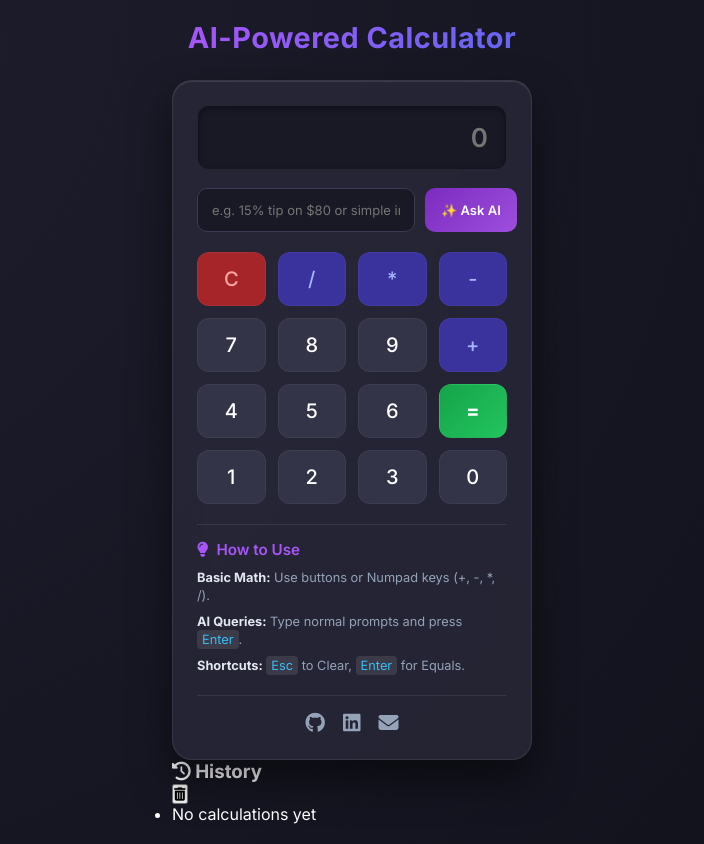
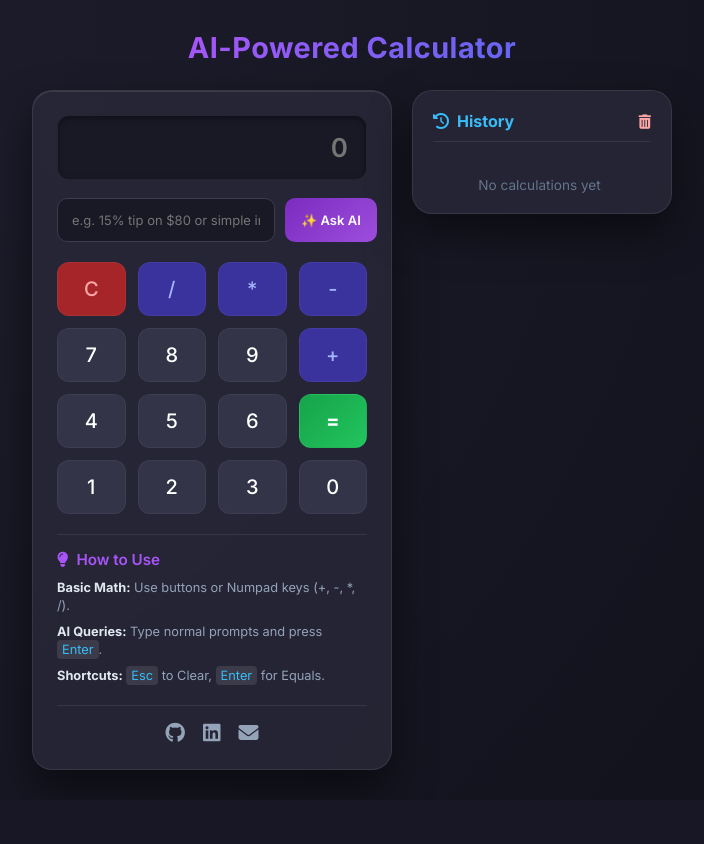
Before and after one commit to TheHimanshuMishraXD/Ai-based-calculator, a Flask app: page / in a window 1280 px wide. Shown: the whole page, without its empty margins (288-992 px from the left). After the commit the page ends 791 px from the top, so only its background shows below. Run offline with Flask 3, Linux system fonts and the light colour scheme.

Commit message:
Auto-update calculator: 2026-10-19 14:28:17

```diff
--- a/static/calc.css
+++ b/static/calc.css
@@ -24,6 +24,14 @@ h1 {
     -webkit-background-clip: text;
     -webkit-text-fill-color: transparent;
     letter-spacing: 0.5px;
+}
+
+.calculator-container {
+    display: flex;
+    gap: 20px;
+    align-items: flex-start;
+    flex-wrap: wrap;
+    justify-content: center;
 }
 
 .calculator {
@@ -155,29 +163,6 @@ h1 {
     box-shadow: 0 6px 16px rgba(34, 197, 94, 0.35);
 }
 
-.social-links {
-    display: flex;
-    justify-content: center;
-    align-items: center;
-    gap: 18px;
-    margin-top: 20px;
-    padding-top: 15px;
-    border-top: 1px solid rgba(255, 255, 255, 0.08);
-}
-
-.social-links a {
-    color: #94a3b8;
-    font-size: 1.25rem;
-    transition: all 0.25s ease;
-    text-decoration: none;
-}
-
-.social-links a:hover {
-    color: #38bdf8;
-    transform: translateY(-3px);
-}
-
-/* How to Use Section */
 .how-to-use {
     margin-top: 20px;
     padding-top: 15px;
@@ -217,3 +202,122 @@ h1 {
     border-radius: 4px;
     color: #38bdf8;
 }
+
+.social-links {
+    display: flex;
+    justify-content: center;
+    align-items: center;
+    gap: 18px;
+    margin-top: 20px;
+    padding-top: 15px;
+    border-top: 1px solid rgba(255, 255, 255, 0.08);
+}
+
+.social-links a {
+    color: #94a3b8;
+    font-size: 1.25rem;
+    transition: all 0.25s ease;
+    text-decoration: none;
+}
+
+.social-links a:hover {
+    color: #38bdf8;
+    transform: translateY(-3px);
+}
+
+/* History Panel Styling */
+.history-panel {
+    background: rgba(43, 43, 61, 0.7);
+    backdrop-filter: blur(16px);
+    -webkit-backdrop-filter: blur(16px);
+    border: 1px solid rgba(255, 255, 255, 0.08);
+    padding: 20px;
+    border-radius: 20px;
+    box-shadow: 0 20px 40px rgba(0, 0, 0, 0.5);
+    width: 260px;
+    max-height: 540px;
+    display: flex;
+    flex-direction: column;
+}
+
+.history-header {
+    display: flex;
+    justify-content: space-between;
+    align-items: center;
+    margin-bottom: 15px;
+    padding-bottom: 10px;
+    border-bottom: 1px solid rgba(255, 255, 255, 0.08);
+}
+
+.history-header h3 {
+    font-size: 1rem;
+    color: #38bdf8;
+    display: flex;
+    align-items: center;
+    gap: 8px;
+}
+
+#clear-history-btn {
+    background: transparent;
+    border: none;
+    color: #fca5a5;
+    cursor: pointer;
+    font-size: 0.9rem;
+    transition: color 0.2s ease;
+}
+
+#clear-history-btn:hover {
+    color: #ef4444;
+}
+
+#history-list {
+    list-style: none;
+    overflow-y: auto;
+    max-height: 440px;
+    padding-right: 5px;
+}
+
+#history-list::-webkit-scrollbar {
+    width: 4px;
+}
+
+#history-list::-webkit-scrollbar-thumb {
+    background: rgba(255, 255, 255, 0.2);
+    border-radius: 4px;
+}
+
+.history-item {
+    background: rgba(24, 24, 37, 0.6);
+    border: 1px solid rgba(255, 255, 255, 0.05);
+    padding: 10px 12px;
+    border-radius: 10px;
+    margin-bottom: 10px;
+    cursor: pointer;
+    transition: all 0.2s ease;
+}
+
+.history-item:hover {
+    background: rgba(24, 24, 37, 0.9);
+    border-color: rgba(139, 92, 246, 0.3);
+    transform: translateX(2px);
+}
+
+.history-expression {
+    font-size: 0.75rem;
+    color: #94a3b8;
+    margin-bottom: 3px;
+    word-break: break-all;
+}
+
+.history-result {
+    font-size: 0.95rem;
+    font-weight: 600;
+    color: #38bdf8;
+}
+
+.empty-history {
+    font-size: 0.85rem;
+    color: #64748b;
+    text-align: center;
+    margin-top: 20px;
+}
--- a/static/calc.js
+++ b/static/calc.js
@@ -2,8 +2,61 @@ document.addEventListener("DOMContentLoaded", () => {
     const aiBtn = document.getElementById("ai-btn");
     const aiPromptInput = document.getElementById("ai-prompt");
     const display = document.getElementById("display");
+    const historyList = document.getElementById("history-list");
+    const clearHistoryBtn = document.getElementById("clear-history-btn");
 
-    // Standard Calculator Logic
+    let history = [];
+
+    // Helper: Calculate expression
+    function calculateResult() {
+        if (!display.value.trim()) return;
+        const expr = display.value;
+        try {
+            const res = eval(expr);
+            addHistoryItem(expr, res);
+            display.value = res;
+        } catch (e) {
+            display.value = "Error";
+        }
+    }
+
+    // Helper: Add History Item
+    function addHistoryItem(expression, result) {
+        history.unshift({ expression, result });
+        renderHistory();
+    }
+
+    // Helper: Render History List
+    function renderHistory() {
+        if (history.length === 0) {
+            historyList.innerHTML = `<li class="empty-history">No calculations yet</li>`;
+            return;
+        }
+
+        historyList.innerHTML = "";
+        history.forEach(item => {
+            const li = document.createElement("li");
+            li.className = "history-item";
+            li.innerHTML = `
+                <div class="history-expression">${item.expression}</div>
+                <div class="history-result">= ${item.result}</div>
+            `;
+            li.addEventListener("click", () => {
+                display.value = item.result;
+            });
+            historyList.appendChild(li);
+        });
+    }
+
+    // Clear History Event
+    if (clearHistoryBtn) {
+        clearHistoryBtn.addEventListener("click", () => {
+            history = [];
+            renderHistory();
+        });
+    }
+
+    // Calculator Buttons Click
     const buttons = document.querySelectorAll(".buttons .btn");
     buttons.forEach(button => {
         button.addEventListener("click", () => {
@@ -11,15 +64,34 @@ document.addEventListener("DOMContentLoaded", () => {
             if (value === "C") {
                 display.value = "";
             } else if (value === "=") {
-                try {
-                    display.value = eval(display.value);
-                } catch (e) {
-                    display.value = "Error";
-                }
+                calculateResult();
             } else {
                 display.value += value;
             }
         });
+    });
+
+    // Keyboard Shortcuts Listener
+    document.addEventListener("keydown", (e) => {
+        // Skip shortcuts if user is typing in AI input box
+        if (document.activeElement === aiPromptInput) return;
+
+        const key = e.key;
+
+        if (key >= "0" && key <= "9") {
+            display.value += key;
+        } else if (["+", "-", "*", "/"].includes(key)) {
+            display.value += key;
+        } else if (key === "." || key === ",") {
+            display.value += ".";
+        } else if (key === "Enter" || key === "=") {
+            e.preventDefault();
+            calculateResult();
+        } else if (key === "Backspace") {
+            display.value = display.value.slice(0, -1);
+        } else if (key === "Escape" || key === "c" || key === "C") {
+            display.value = "";
+        }
     });
 
     // Ask AI Event Listeners
@@ -59,6 +131,8 @@ document.addEventListener("DOMContentLoaded", () => {
             const data = await response.json();
             if (data && data.result) {
                 display.value = data.result;
+                addHistoryItem(userPrompt, data.result);
+                aiPromptInput.value = "";
             } else {
                 display.value = "No Result";
             }
```
